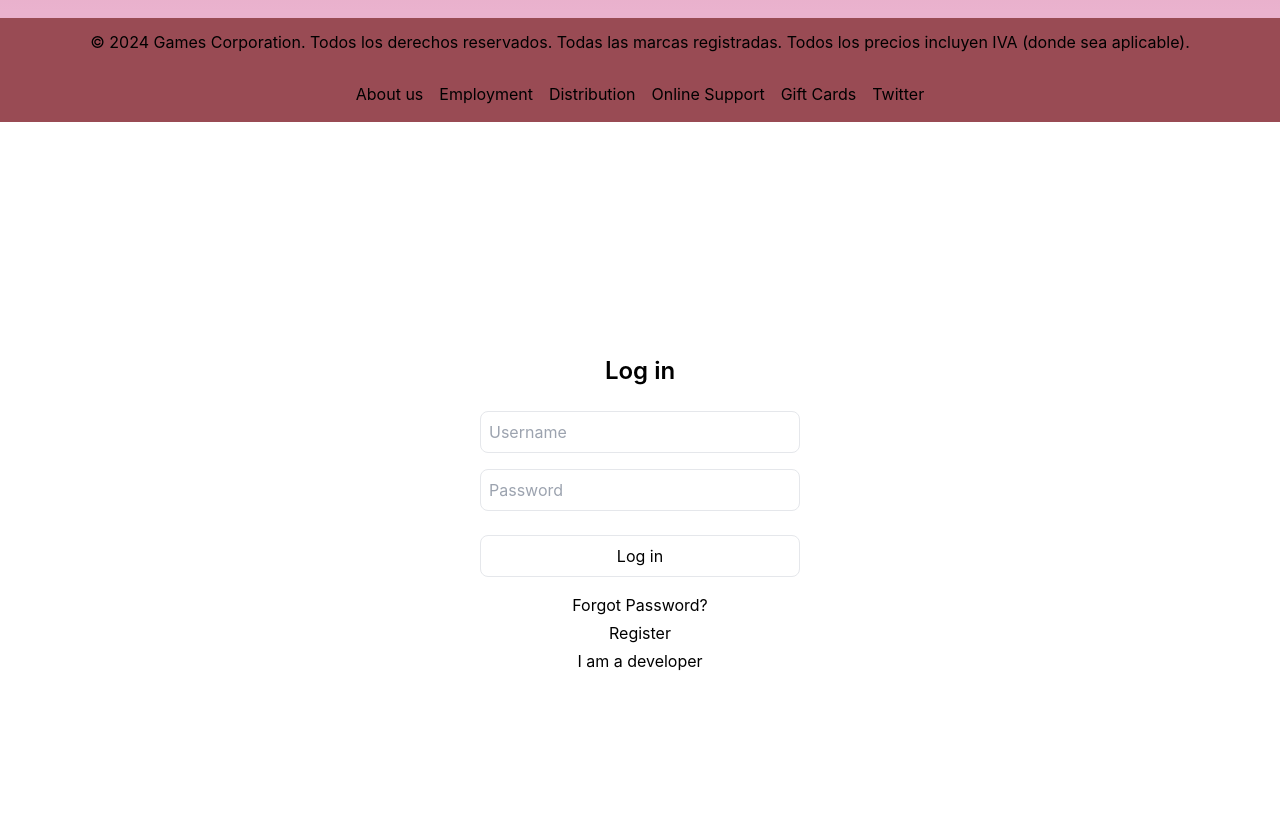
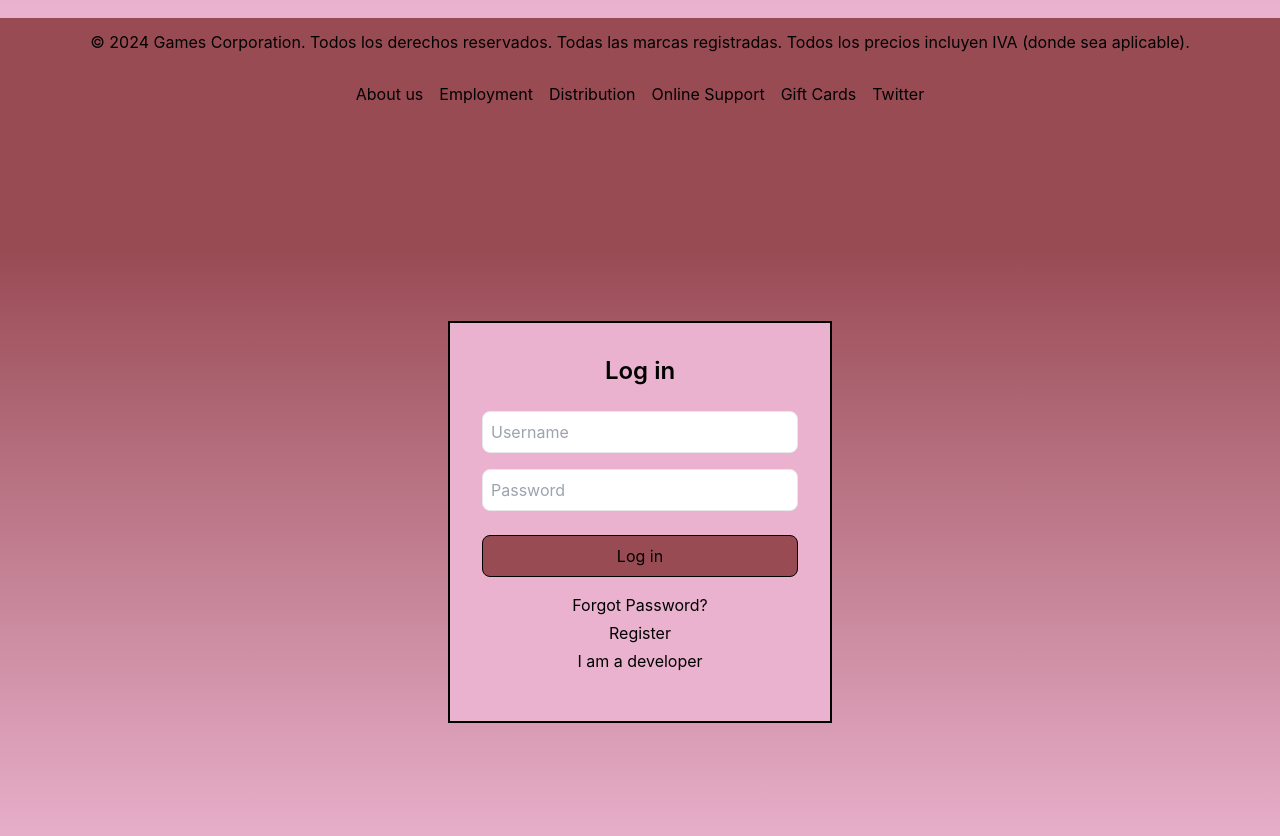
Before and after one commit to cristianvictorkim/videogameMarketplace, a React (Create React App) app in the folder steam/: page / in a window 1280 px wide. Shown: the part 1266-2102 px from the top of the page. Built offline with nearby package versions, Linux system fonts and the light colour scheme.

Commit message:
Log in con style

```diff
--- a/steam/src/components/UserLogIn.js
+++ b/steam/src/components/UserLogIn.js
@@ -2,8 +2,8 @@ import React from 'react';
 
 const UserLogIn = () => {
     return (
-      <div className="flex items-center justify-center min-h-screen">
-        <form className="p-8 w-full max-w-sm">
+      <div className="gradient flex items-center justify-center min-h-screen">
+        <form className="p-8 w-full max-w-sm bg-main-color border-2 border-black">
           <h2 className="text-2xl font-semibold mb-6 text-center">Log in</h2>
           <div className="mb-4">
             <input
@@ -22,7 +22,7 @@ const UserLogIn = () => {
           </div>
           <button
             type="submit"
-            className="w-full p-2 border rounded-lg"
+            className="w-full p-2 border rounded-lg border-black bg-btn-color"
           >
             Log in
           </button>
```
Also changed, not shown: steam/src/App.js (line endings or trailing spaces).
